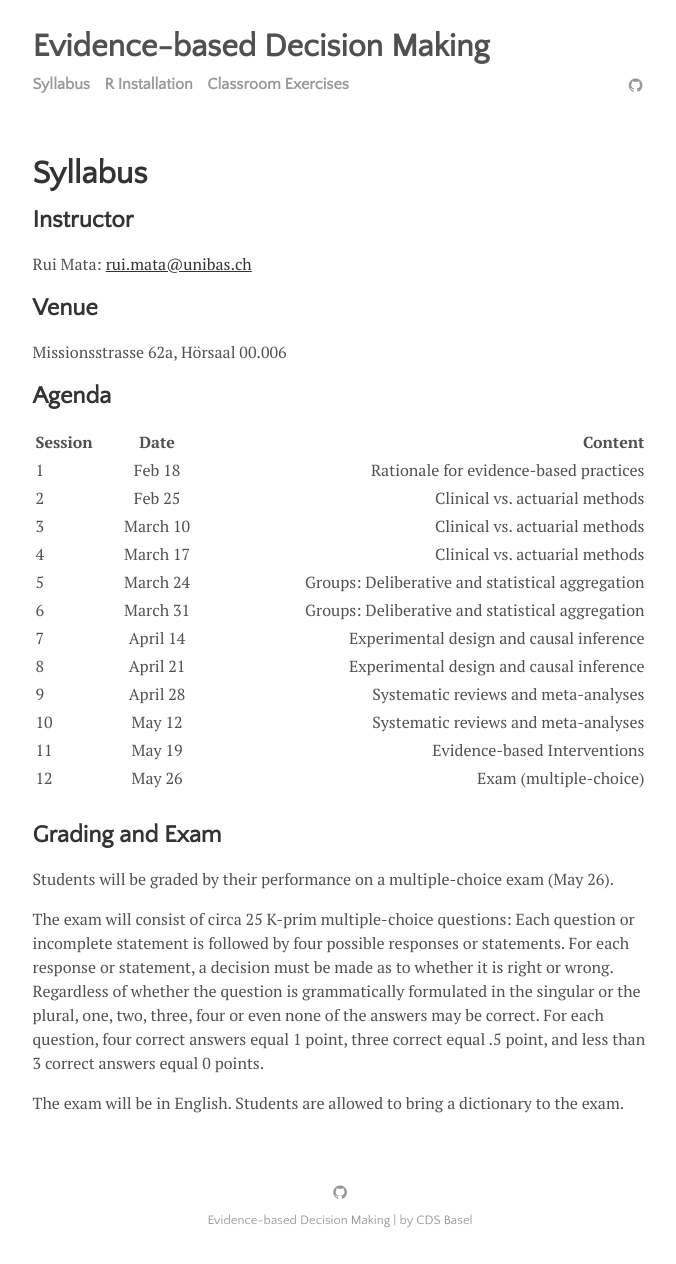
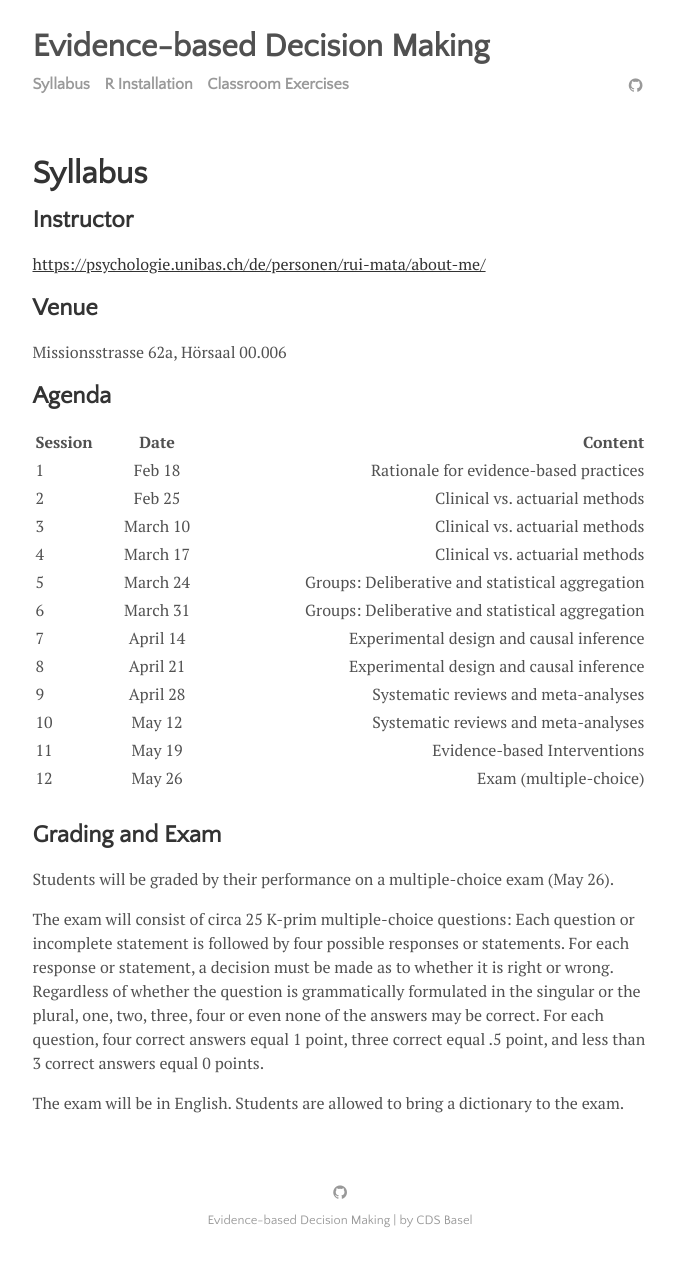
Before and after one commit to matarui/evidencebaseddm, a Jekyll site: the page built from menu/syllabus.md, in a window 1280 px wide. Shown: the whole page, without its empty margins (300-976 px from the left). Built offline with Jekyll 4.4.1, drawn with Linux system fonts in a browser that asks for light colours.

Commit message:
Update syllabus.md

```diff
--- a/menu/syllabus.md
+++ b/menu/syllabus.md
@@ -4,7 +4,7 @@ title: Syllabus
 ---
 
 ## Instructor
-Rui Mata: [rui.mata@unibas.ch](rui.mata@unibas.ch)
+[https://psychologie.unibas.ch/de/personen/rui-mata/about-me/](Rui Mata)
 
 ## Venue
 Missionsstrasse 62a, Hörsaal 00.006
```
